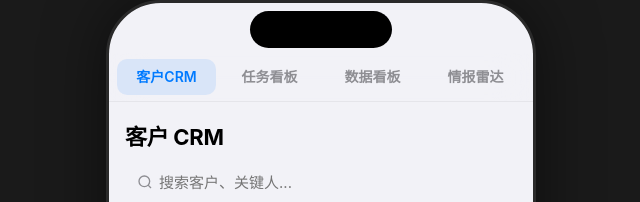
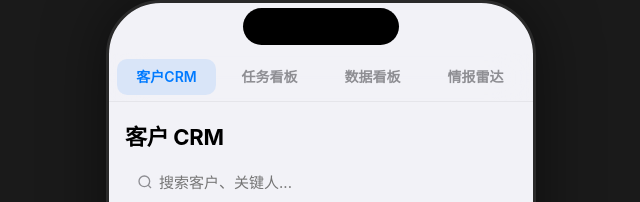
Before and after one commit to microHXQ/Sales-Copilot, a plain HTML site: page index.html in a window 1280 px wide. Shown: the top 202 px of the page, 319-959 px from the left. Drawn offline with Linux system fonts and the light colour scheme.

Commit message:
tweak: dynamic island top:5px width:156px

```diff
--- a/index.html
+++ b/index.html
@@ -64,8 +64,8 @@ html, body {
   }
 }
 .dynamic-island {
-  position: absolute; top: 8px; left: 50%;
-  transform: translateX(-50%); width: 142px; height: 37px;
+  position: absolute; top: 5px; left: 50%;
+  transform: translateX(-50%); width: 156px; height: 37px;
   background: #000; border-radius: 19px; z-index: 1000; pointer-events: none;
 }
 .status-bar-space { height: max(50px, calc(var(--safe-top) + 4px)); flex-shrink: 0; }
```
